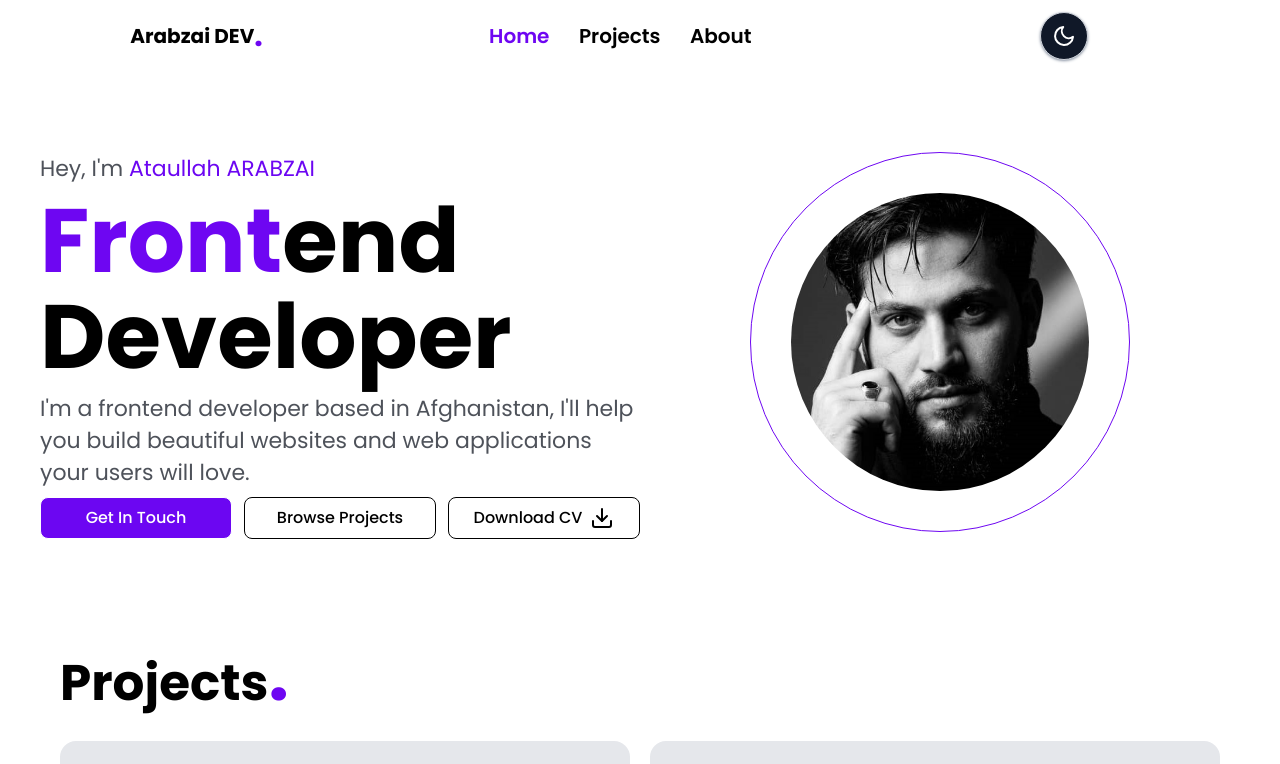
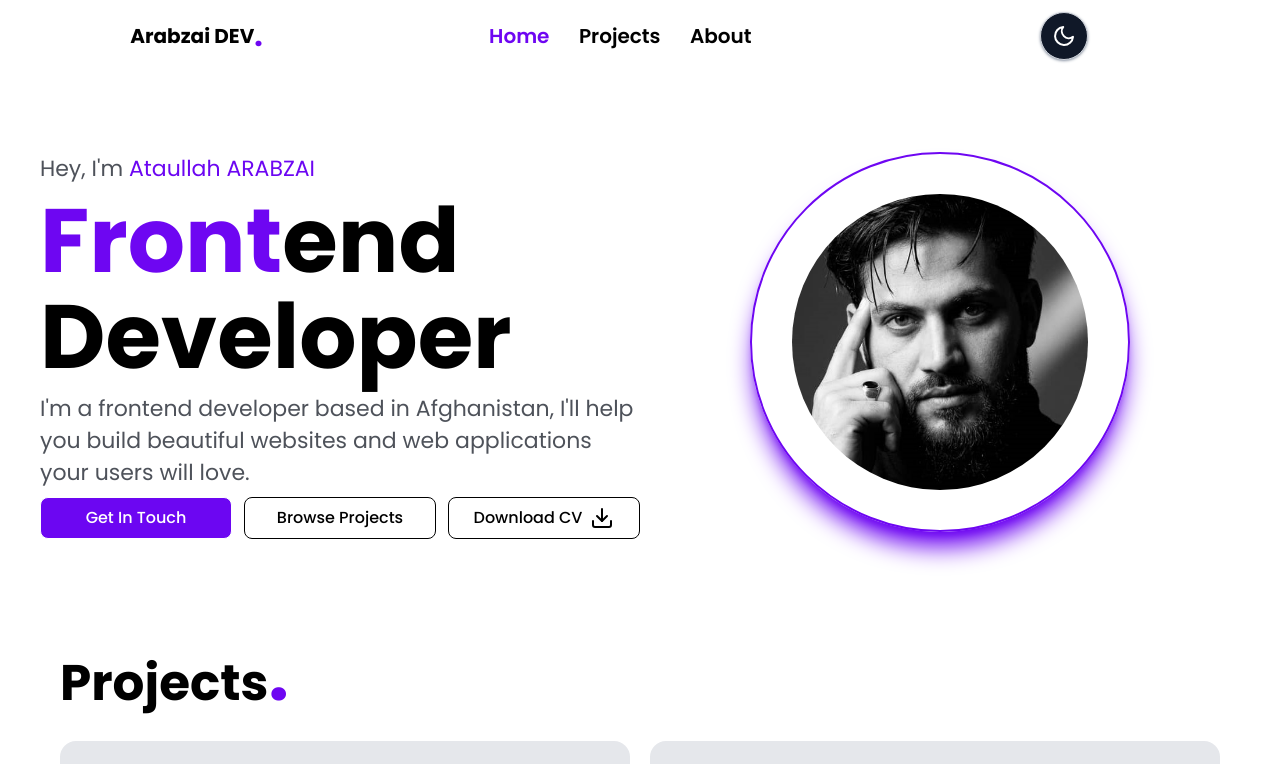
Before and after one commit to ataullaharabzai/Portfolio-website, a React (Vite) app: page / in a window 1280 px wide. Shown: the top 764 px of the page. Built offline with nearby package versions, Linux system fonts and the light colour scheme.

Commit message:
UI updated

```diff
--- a/src/pages/Home.jsx
+++ b/src/pages/Home.jsx
@@ -46,7 +46,7 @@ function Home() {
           <div className="text-[14px] md:text-[16px] w-full flex flex-col sm:flex-row sm:flex-wrap gap-3">
             <NavLink
               to="/contact"
-              className="border dark:border-orange-600 rounded-lg font-medium text-center w-full sm:w-auto flex-1 py-2 text-white bg-[#6c06f2] dark:bg-orange-600 cursor-pointer hover:bg-[#6c06f2c5] transition-all"
+              className="border dark:border-orange-600 rounded-lg font-medium text-center w-full sm:w-auto flex-1 py-2 text-white bg-[#6c06f2] dark:bg-orange-600 cursor-pointer hover:bg-[#6c06f2c5] dark:hover:bg-orange-700 transition-all"
             >
               Get In Touch
             </NavLink>
@@ -67,13 +67,15 @@ function Home() {
         </section>
         <section className="myImage w-full">
           <div className="circle-img lg:w-full flex justify-center items-center mt-10 md:mt-0">
-            <div className="lg:w-[380px] lg:h-[380px] w-[260px] h-[260px] rounded-full p-10 border border-[#6e06f2] dark:border-orange-600">
+            <div className="circle-img lg:w-full flex justify-center items-center mt-10 md:mt-0">
+              <div className="dark:hover:shadow-xl transition-all duration-150 dark:border-orange-600 lg:w-[380px] lg:h-[380px] w-[260px] h-[260px] rounded-full p-10 border-2 border-[#6e06f2] dark:shadow-xl dark:shadow-orange-600 shadow-xl shadow-[#6e06f2]">
                 <img
                   data-aos="zoom-out"
                   className="object-cover w-full h-full rounded-full"
                   src={darkImg}
                   alt="Developer Image"
                 />
+              </div>
             </div>
           </div>
         </section>
```
Lines whose indentation alone changed are shown as unchanged.
